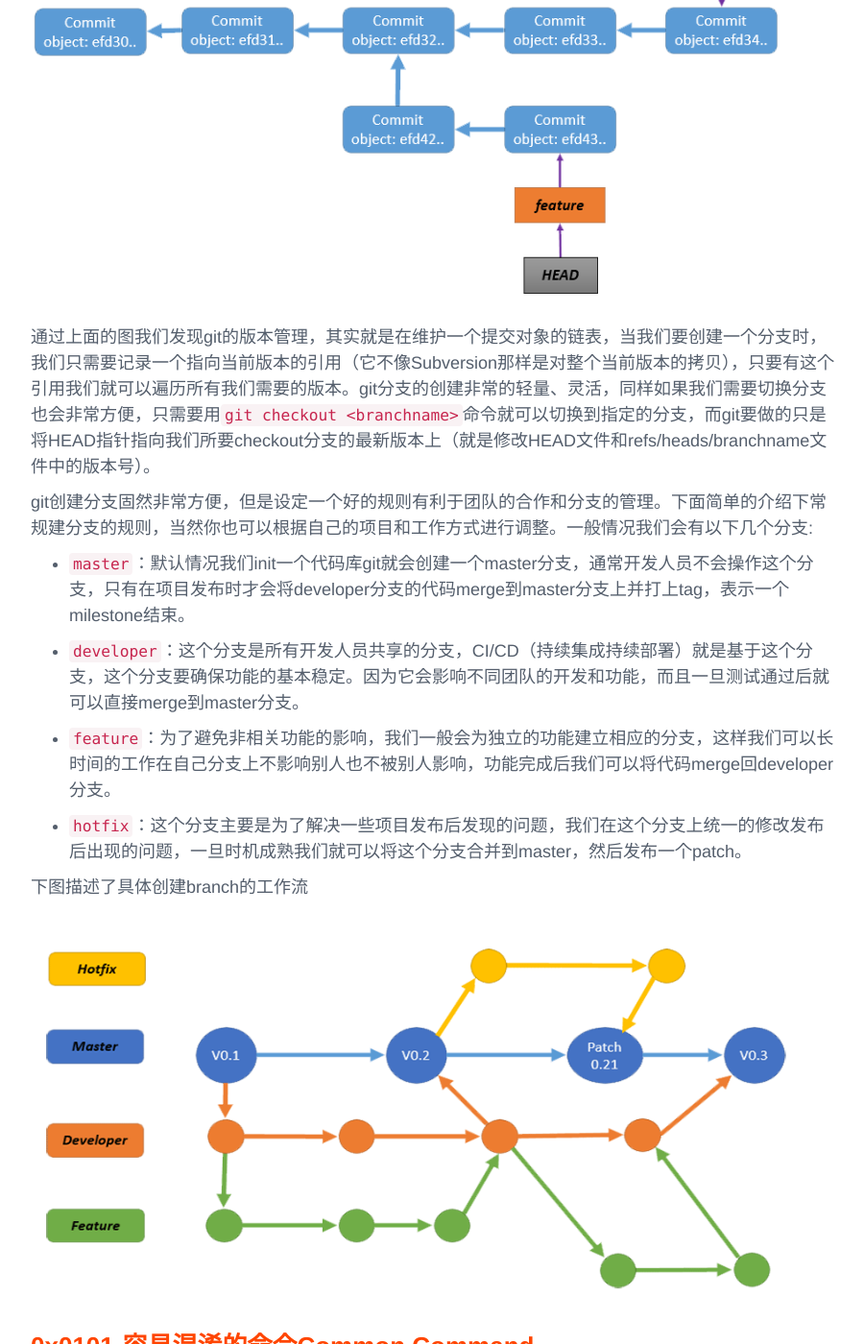
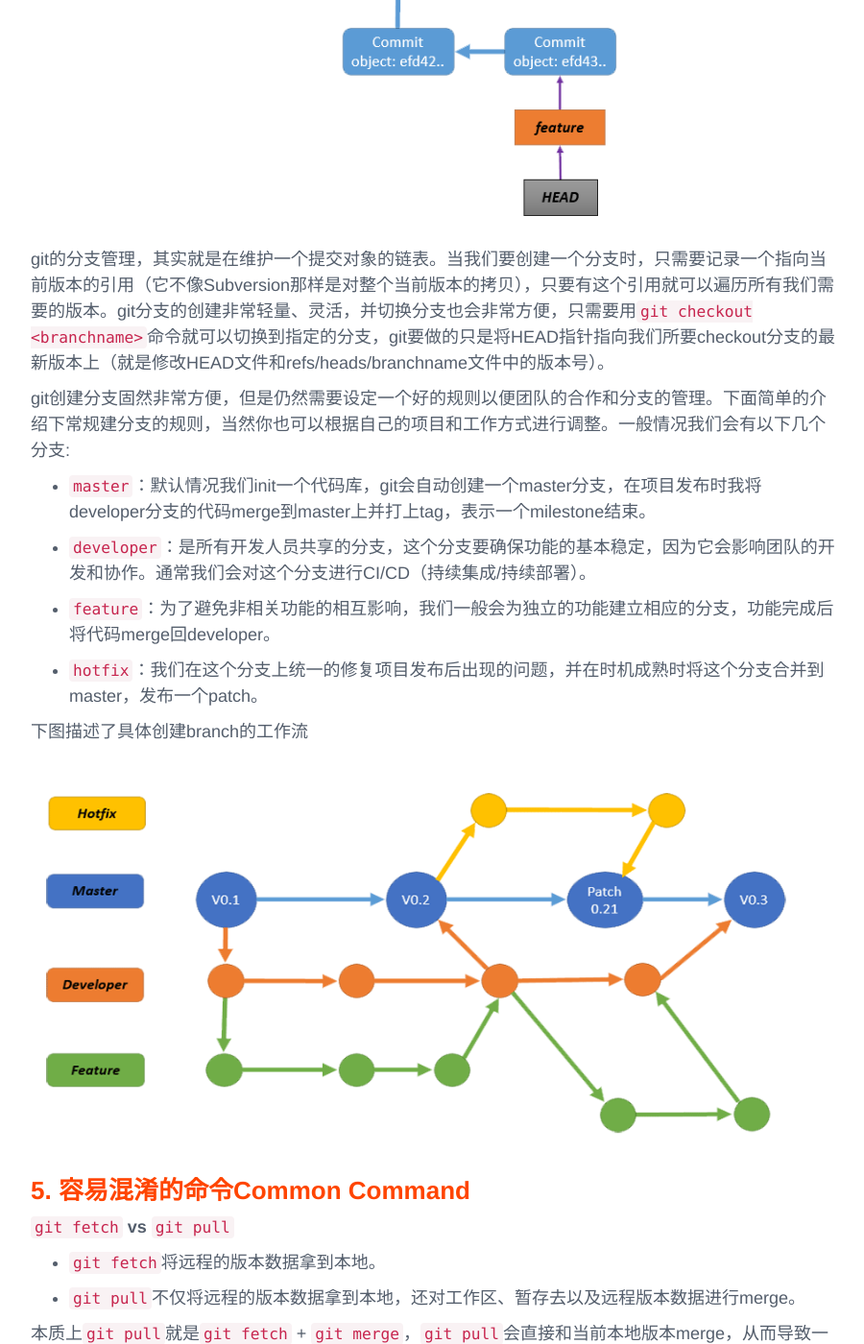
Before and after one commit to qunxi/qunxi.github.io, a Jekyll site: the page built from _posts/2016-12-5-git-inside.md, in a window 1280 px wide and 1400 px high, scrolled down 4295 px. Shown: the whole window at 96% size, without its empty margins (188-1088 px from the left). Built offline with Jekyll 4.4.1, drawn with Linux system fonts in a browser that asks for light colours; some of the changed text lies outside the part shown.

Commit message:
update posts

````diff
--- a/_posts/2016-12-5-git-inside.md
+++ b/_posts/2016-12-5-git-inside.md
@@ -13,25 +13,25 @@
 ---
 # 前言
 
-随着世界的扁平化，团队的合作已经不再局限于地理位置，集中式的开发模式在向分布式转变，git就是在这种背景下出现的优秀代码版本管理工具。它为开源社区，大型项目开发等团队合作带来很大便利。今天这篇文章我想聊聊关于git命令以外的那些事，所以在阅读本文时，你需要了解git一些简单的命令，最好有使用经验，希望这篇文章可以帮组你进一步了解git。当然如果你已经是个git高手，那篇文章可能对您的帮组不会很大。
+随着世界的扁平化，团队的合作已经不再局限于地理位置，集中式的开发模式在向分布式转变，git就是在这种背景下出现的优秀代码版本管理工具。它为开源社区、大型项目开发等团队合作带来很大便利。今天这篇文章我想聊聊关于git命令以外的那些事，所以在阅读本文时，你需要了解git一些简单的命令，最好有使用经验，希望这篇文章可以帮组你进一步了解git。当然如果你已经是个git高手，可以忽略下面的内容。
 
 <!--more-->
 
-# 0x0001-Git分布式版本控制系统(DVCS)
+# 1. Git分布式版本控制系统(DVCS)
 
-如果你之前使用过Subversion(SVN)这样的集中式版本控制系统，我想你一定抱怨过因为服务器无法连接而耽误你的工作。而git它完全抛弃了以服务器为中心的理念，只要你使用`git clone`这个命令，你就可以在本地获得整个版本仓库(local repository)，这样即使在没有网络的情况下，你也可以随时查看(`git log`)以往提交的记录后提交(`git commit`)你的代码。一旦网络恢复你可以再次连上远程版本库(remote repository)，同步(`git fetch`)其他同事提交的代码并合并(`git merge`)自己的代码，然后提交(`git push`)提交到远程仓库。作为分布式系统，它并没有一个完全意义上的中心服务器的概念，任何一个本地仓库都可以作为coordinator或服务器。
+如果你之前使用过Subversion(SVN)这样的集中式版本控制系统，我想你一定抱怨过因为服务器无法连接而耽误你的工作。而git它完全抛弃了以服务器为中心的理念，只要你使用`git clone`这个命令，你就可以在本地获得整个版本仓库(local repository)，这样即使在没有网络的情况下，你也可以随时查看(`git log`)以往的记录并且提交(`git commit`)你的代码。一旦网络恢复你可以再次连上远程版本库(remote repository)，同步(`git fetch`)其他同事提交的代码并合并(`git merge`)自己的代码，然后提交(`git push`)到远程仓库。作为分布式系统，它并没有一个完全意义上的中心服务器的概念，任何一个本地仓库都可以作为coordinator或服务器。
 
-# 0x0010-Git的基本概念
+# 2. Git的基本概念
 
-git作为一个版本系统，它的大部分命令都会涉及到文件状态和操作区域，下面我们来了解下这些概念:
+git作为一个版本控制系统，它的大部分命令都会涉及到文件状态和操作区域，下面我们来了解下这些概念:
 
 * 工作区(Working Directory)
 
-  工作区顾名思义就是我们编辑（添加、修改、删除）文件的地方。通过`git init`我们可以将当前文件夹设置成工作区，在这个目录下文件或文件夹(除`.git`文件夹以外)一般有三种状态*unmodified*（文件在本地仓库已经有记录，而且并没有在工作区中被修改过）、*untracked*（工作区中新添加或删除的文件，这些在本地仓库中并没有记录）、*modified*（本地仓库已经记录，但在工作区中已经被编辑过），我们在工作区的操作就是在改变文件的这三种状态。
+  工作区顾名思义就是我们编辑（添加、修改、删除）文件的地方。通过`git init`我们可以将当前文件夹设置成工作区，在这个目录下的文件或文件夹(除`.git`文件夹以外)一般有三种状态*unmodified*（文件在本地仓库已经有记录，而且并没有在工作区中被修改过）、*untracked*（工作区中新添加或删除的文件，这些在本地仓库中并没有记录）、*modified*（本地仓库已经记录，但在工作区中已经被编辑过），我们在工作区的操作就是在改变文件的这三种状态。
 
 * 暂存区(Staging Area/Index)
 
-  暂存区有时也叫Index，本质上它是一个准备提交文件的缓存区，我们可以将工作区的编辑`git add`到暂存区，然后`git commit`最终修改到本地仓库。为什么需要一个暂存区，理由其实和回收站很类似——为我们的误操做提供补救的机会。当然git给暂存区提供了更强大的功能。我们还可以通过暂存区保存一个临时版本，然后继续在工作区编辑，这样我们可以方便的`git diff`暂存区和工作区的差异，最后决定提交(`git commit`)哪个版本。所有处于*untracked*或者*modified*状态的文件都可以通过add命令将其快照保存到暂存区使文件变成*staged*状态。
+  暂存区有时也叫Index，本质上它是一个准备提交文件的缓存区，我们可以将工作区的编辑`git add`到暂存区，然后`git commit`最终修改到本地仓库。为什么需要一个暂存区，理由其实和回收站很类似——为我们的误操作提供补救的机会。当然git给暂存区提供了更强大的功能。我们还可以通过暂存区保存一个临时版本，然后继续在工作区编辑，这样我们可以方便地`git diff`暂存区和工作区的差异，最后决定提交(`git commit`)哪个版本。所有处于*untracked*或者*modified*状态的文件都可以通过`git add`命令将其快照保存到暂存区使文件变成*staged*状态。
 
 * 本地仓库(Local Repository)
 
@@ -69,11 +69,11 @@
 
 * HEAD文件
 
-  git有一个HEAD指针概念，每个分支都有一个HEAD指针指向当前分支的最新版本。而这个文件就是记录当前checkout的分支，打开HEAD文件里面会有类似`ref: refs/heads/developer`的内容，它表示当前checkout的是developer分支，并且告诉你获取分支的最新版本路径。在`refs/heads/developer`文件中保存了一个40位的SHA-1值`71fafd489cdafdd54d504d6eb282ced1a2c5fa5e`，它就是比分支的最新版本号。我们可以通过`git log 71fafd489cdafdd54d504d6eb282ced1a2c5fa5e`获得这个版本的日志信息。
+  git有一个HEAD指针概念，每个分支都有一个HEAD指针指向当前分支的最新版本。这个文件就是记录当前checkout的分支，打开HEAD文件里面会有类似`ref: refs/heads/developer`的内容，它表示当前checkout的是developer分支，并且告诉你获取分支的最新版本路径。在`refs/heads/developer`文件中保存了一个40位的SHA-1值`71fafd489cdafdd54d504d6eb282ced1a2c5fa5e`，它就是此分支的最新版本号。我们可以通过`git log 71fafd489cdafdd54d504d6eb282ced1a2c5fa5e`获得这个版本的日志信息。
 
 * refs目录
 
-  这个目录不仅包含有各个分支（包括本地和远程）的HEAD版本号，而且还有每个tag的版本号以及你的stash文件等。你可以把他理解为保存了指针的地址。通过这些地址我们可以获取版本数据。
+  这个目录不仅包含各个分支（包括本地和远程）的HEAD版本号，而且还保存了每个tag的版本号以及stash文件等。我们可以把它理解为指针的地址，通过这些地址我们可以获取版本数据。
 
 * objects目录
 
@@ -85,73 +85,71 @@
   71/
     fafd489cdafdd54d504d6eb282ced1a2c5fa5e
   ```
-  这里为什么要把objects文件夹的目录结构列出来，因为objects目录是git最重要的目录，它里面包含了所有提交的数据信息。git会在每次版本提交时根据提交的内容生成一个40位的SHA-1值作为版本号，然后以版本号的前2位生成一个目录，并将提交的内容（Commit Object我们会在后面进行介绍）保存在以后38位命名的文件中。随着objects目录里面的文件夹越来越多，我们可以通过`git pack-objects`来打包这些数据。在我们第一次`git clone`一个代码库时，git会在objects的pack目录下生成一个.pack和.idx文件。我们可以用`git unpack-objects`来解压缩，获取松数据结构的提交对象。
+  之所以把objects文件夹的具体结构列出来，是因为objects目录是git最重要的目录，它里面包含了所有提交的数据信息。git会在每次版本提交时根据提交的内容生成一个40位的SHA-1值作为版本号，然后以此版本号的前2位生成一个目录，并将提交的内容（Commit Object我们会在后面进行介绍）保存到以后38位命名的文件中。随着objects目录里面的文件夹越来越多，我们可以通过`git pack-objects`来打包这些数据。在我们第一次`git clone`一个代码库时，git会在objects的pack目录下生成一个.pack和.idx文件。我们可以用`git unpack-objects`来解压缩，获取上述目录结构。
 
 * index
 
-  index的文件保存了暂存区的信息，这里需要澄清一点，index文件并没有包括所提交数据的快照，具体数据还是保存在objects目录下。index文件会保存暂存区中相关文件的元信息，二进制对象的SHA-1值以及一些扩展数据。
+  index文件保存了暂存区中相关文件的元信息、提交对象的SHA-1值以及一些扩展信息等。在此澄清一点，index文件并没有包括所有提交数据的快照，具体数据还是保存在objects目录下。
 
-# 0x0011-提交对象(Commit Object)
+# 3. 提交对象(Commit Object)
 
-之前在介绍objects目录时我们提到了提交对象(Commit Object)，每个提交都会生成一个提交对象。下面我们看看提交对象的结构：
+前面我们提到每个提交都会生成一个提交对象。下面我们看看提交对象的结构：
 
 ![提交对象](/post-images/commit_object.png)
 
 上面总共有三种类型的对象：Commit Object，Tree Object和Blob Object。
 
-**Commit Object**：是每个版本的提交的基本单位，它不仅包含提交对象的元信息，而且还包含Tree对象的引用、以及它所依赖的之前版本的引用。就像链表以一样我们可以根据当前的提交对象找到之前所有提交的版本信息。前面提到的HEAD指针，其实就是指向具体Commit Object的SHA-1值。
+**Commit Object**：每个版本提交的基本单位，它不仅包含提交对象的元信息，而且还包含Tree对象的引用、以及它所依赖的前版本的引用。就像链表一样，我们可以根据当前的提交对象找到之前所有提交的版本信息。前面提到的HEAD指针，其实就是指向具体Commit Object的SHA-1值。
 
-**Tree Object**：就像文件目录，它将多个文件组织到一起，通过树对象我们可以查到它所包含的Blob对象引用以及其它子树对象的引用。
+**Tree Object**：就像文件目录，它将多个文件组织到一起。通过树象，我们可以查到它所包含的Blob对象以及其它子树对象。
 
 **Blob Object**：保存具体版本数据的对象。它包含所有文件的快照索引，没有修改的文件则保留一个指向前一个版本的链接。
 
 以上所有对象多被保存在objects目录的子文件夹中。
 
-# 0x0100-分支(Git Branch)
+# 4. 分支(Git Branch)
 
-分支在版本控制系统中的重要性不言而喻。我们可以根据不同的目的建立不同的分支，这样不仅便于管理，而且可以避免非相关提交的相互影响。git可以用`git branch`命令快速的建立一个分支，下面我们先看一张图:
+分支在版本控制系统中的重要性不言而喻，我们可以根据不同的目的建立不同的分支，这样不仅便于管理，而且可以避免非相关提交的相互影响。git可以用`git branch`命令快速的建立一个分支，下面我们先看一张图:
 
 ![分支](/post-images/branch_pointer.png)
 
-通过上面的图我们发现git的版本管理，其实就是在维护一个提交对象的链表，当我们要创建一个分支时，我们只需要记录一个指向当前版本的引用（它不像Subversion那样是对整个当前版本的拷贝），只要有这个引用我们就可以遍历所有我们需要的版本。git分支的创建非常的轻量、灵活，同样如果我们需要切换分支也会非常方便，只需要用`git checkout <branchname>`命令就可以切换到指定的分支，而git要做的只是将HEAD指针指向我们所要checkout分支的最新版本上（就是修改HEAD文件和refs/heads/branchname文件中的版本号）。
+git的分支管理，其实就是在维护一个提交对象的链表。当我们要创建一个分支时，只需要记录一个指向当前版本的引用（它不像Subversion那样是对整个当前版本的拷贝），只要有这个引用就可以遍历所有我们需要的版本。git分支的创建非常轻量、灵活，并切换分支也会非常方便，只需要用`git checkout <branchname>`命令就可以切换到指定的分支，git要做的只是将HEAD指针指向我们所要checkout分支的最新版本上（就是修改HEAD文件和refs/heads/branchname文件中的版本号）。
 
-git创建分支固然非常方便，但是设定一个好的规则有利于团队的合作和分支的管理。下面简单的介绍下常规建分支的规则，当然你也可以根据自己的项目和工作方式进行调整。一般情况我们会有以下几个分支:
+git创建分支固然非常方便，但是仍然需要设定一个好的规则以便团队的合作和分支的管理。下面简单的介绍下常规建分支的规则，当然你也可以根据自己的项目和工作方式进行调整。一般情况我们会有以下几个分支:
 
-- `master`：默认情况我们init一个代码库git就会创建一个master分支，通常开发人员不会操作这个分支，只有在项目发布时才会将developer分支的代码merge到master分支上并打上tag，表示一个milestone结束。
+- `master`：默认情况我们init一个代码库，git会自动创建一个master分支，在项目发布时我将developer分支的代码merge到master上并打上tag，表示一个milestone结束。
 
-- `developer`：这个分支是所有开发人员共享的分支，CI/CD（持续集成持续部署）就是基于这个分支，这个分支要确保功能的基本稳定。因为它会影响不同团队的开发和功能，而且一旦测试通过后就可以直接merge到master分支。
+- `developer`：是所有开发人员共享的分支，这个分支要确保功能的基本稳定，因为它会影响团队的开发和协作。通常我们会对这个分支进行CI/CD（持续集成/持续部署）。
 
-- `feature`：为了避免非相关功能的影响，我们一般会为独立的功能建立相应的分支，这样我们可以长时间的工作在自己分支上不影响别人也不被别人影响，功能完成后我们可以将代码merge回developer分支。
+- `feature`：为了避免非相关功能的相互影响，我们一般会为独立的功能建立相应的分支，功能完成后将代码merge回developer。
 
-- `hotfix`：这个分支主要是为了解决一些项目发布后发现的问题，我们在这个分支上统一的修改发布后出现的问题，一旦时机成熟我们就可以将这个分支合并到master，然后发布一个patch。
+- `hotfix`：我们在这个分支上统一的修复项目发布后出现的问题，并在时机成熟时将这个分支合并到master，发布一个patch。
 
 下图描述了具体创建branch的工作流
 
 ![分支流程图](/post-images/branch_workflow.png)
 
-# 0x0101-容易混淆的命令Common Command
-
-刚开始学些git时有一些命令很容易混淆，下面我们就来看看一些容易混淆的命令
+# 5. 容易混淆的命令Common Command
 
 `git fetch` **vs** `git pull`
 
-* `git fetch`命令只是将远程的版本数据拿到本地。
+* `git fetch`将远程的版本数据拿到本地。
 
-* `git pull`命令不仅将远程的版本数据拿到本地，还对工作区、暂存去以及远程版本数据进行merge。
+* `git pull`不仅将远程的版本数据拿到本地，还对工作区、暂存去以及远程版本数据进行merge。
 
-本质上`git pull`就是`git fetch` + `git merge`我们可以把它们想象成delete + shift和delete的区别，因为pull会不做提示的和我们当前本地版本merge，这会导致一些我们不希望的结果。有时先`git fetch`，然后根据具体问题决定如何merge可能是更安全的方法。当然在条件明确的条件下，直接使用`git pull`更高效。
+本质上`git pull`就是`git fetch` + `git merge`，`git pull`会直接和当前本地版本merge，从而导致一些我们不希望的结果。那么先`git fetch`，然后根据具体问题决定如何merge可能是更安全的方法。当然在条件明确的条件下，直接使用`git pull`更加高效。
 
 `git rebase` **vs** `git merge`
 
-* `git merge`会在目标分支上生成新的提交对象，用来保存合并后的版本内容。而且两个分支的提交对象被保留，这便于回溯之前提交的版本和问题定位。
+* `git merge`会在目标分支上生成新的提交对象，用来保存合并后的版本内容。而且两个分支的提交对象被保留。
 
-* `git rebase`就不一样了，他会删除从分支的的提交对象，然后在目标分支上生成一系列进过处理的提交对象。通过`git rebase`命令，整个版本库看上去就会整洁。
+* `git rebase`它会删除从分支的提交对象，然后在目标分支上生成一系列经过处理的提交对象。
 
-从图中我们看到`git rebase`命令会新建V3'和V5‘两个提交对象，它们是由git处理合并后的对象，而V3和V5节点会被删除。而`git merge`命令则保留了分支的所有信息。
+从图中我们看到`git rebase`会新建V3'和V5‘两个提交对象，它们是由git处理合并后的对象，而V3和V5节点会被删除。而`git merge`则保留了分支的所有信息。
 
 ![rebase vs merge](/post-images/rebase_vs_merge.png)
 
-`git rebase`可以让版本库的分支更加整洁，但是它会隐藏之前提交代码的动机，当然如果有人在我们的分支上进行编辑，这时我们用`git rebase`命令去合并分支，那么那个依赖于我们分支的同事，在他提交代码时就会产生很多困惑。所以我们需要根据具体情况适时的选择`git merge`和`git rebase`命令。
+`git rebase`可以让版本库的分支记录更加整洁，但是和`git merge`相比它会改变提交代码历史，不利版本回溯和问题定位，而且如果有人在我们`git rebase`之前的分支上进行编辑，那么等到它merge代码时，我们可以想象他那一脸迷茫的表情。所以我们需要根据具体情况适时的选择`git merge`和`git rebase`。
 
 `git reset` **vs** `git checkout` **vs** `git revert`
 
````
Also changed, not shown: other parts of _posts/2016-12-5-git-inside.md (+5 -5 lines), _posts/2016-10-16-csharp-delegate.md (+4 -4 lines), _posts/2016-10-30-code-review-matters.md (+4 -4 lines), _posts/2016-11-18-unit-testing-mstest.md (+3 -3 lines), _posts/2016-11-19-unit-testing-moq.md (+3 -3 lines), _posts/2016-11-5-unit-testing-basic.md (+5 -5 lines).
